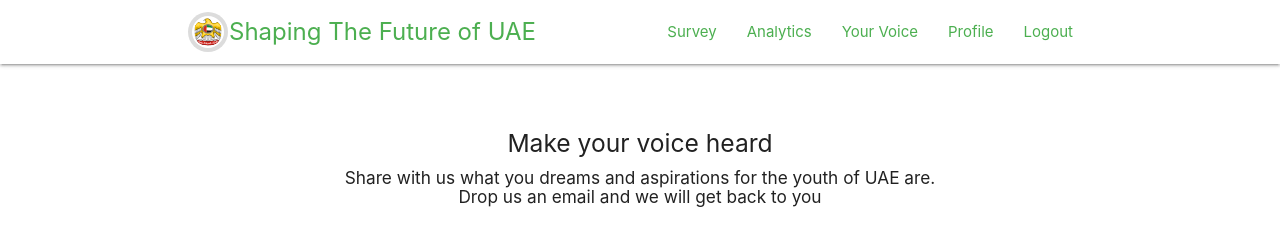
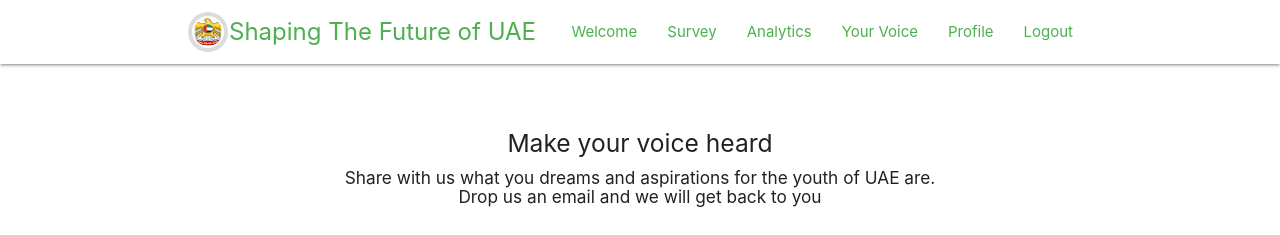
Before and after one commit to xcixor/opinion-aggregator, a Django app: page /contact in a window 1280 px wide. Shown: the top 235 px of the page. Run offline with Django 3.2, Linux system fonts and the light colour scheme; a user stored in the database is signed in; some libraries are stand-ins or nearby versions.

Commit message:
add some users

```diff
--- a/src/core/opinion_aggregator/static/css/main.css
+++ b/src/core/opinion_aggregator/static/css/main.css
@@ -106,6 +106,8 @@ body {
     top: 0;
 }
 
+
+
 @media only screen and (max-width: 767px) {
     .brand-logo {
         text-align: center;
--- a/src/core/opinion_aggregator/templates/base.html
+++ b/src/core/opinion_aggregator/templates/base.html
@@ -82,6 +82,9 @@
             <a href="#" data-target="mobile-demo" class="sidenav-trigger"><i class="material-icons green-text">menu</i></a>
             <div class="nav-wrapper hide-on-med-and-down">
                 <ul class="right hide-on-med-and-down">
+                    {% if request.user.is_authenticated %}
+                    <li class="username"><a href="/profile" class="green-text">Welcome {{request.user.lastname}}</a></li>
+                    {% endif %}
                     <li><a href="/survey" class="green-text">Survey</a></li>
                     <li><a href="/analytics" class="green-text">Analytics</a></li>
                     <li><a href="/contact" class="green-text">Your Voice</a></li>
@@ -106,6 +109,9 @@
               </form>
         </li>
         <li><a href="/" class="green-text">Home</a></li>
+        {% if request.user.is_authenticated %}
+        <li class="username"><a href="/profile" class="green-text">Welcome {{request.user.lastname}}</a></li>
+        {% endif %}
         <li><a href="/survey" class="green-text">Survey</a></li>
         <li><a href="/analytics" class="green-text">Analytics</a></li>
         <li><a href="/contact" class="green-text">Your Voice</a></li>
```
Also changed, not shown: src/core/core/db.sqlite3.
